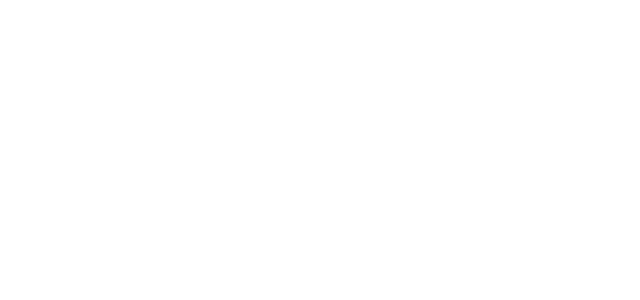
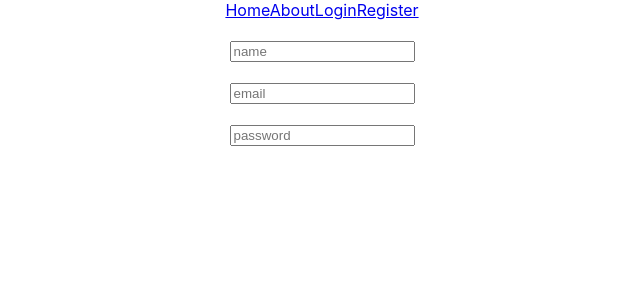
Before and after one commit to manuelgeek/first-react-app, a React (Create React App) app: page /register in a window 1280 px wide. Before the commit this address had no page. Shown: the top 300 px of the page, without its empty margins (318-958 px from the left). Built offline with nearby package versions, Linux system fonts and the light colour scheme.

Commit message:
added sign up page

```diff
--- a/src/App.js
+++ b/src/App.js
@@ -7,6 +7,7 @@
       <Link className={'nav'} to="/">Home</Link>
       <Link className={'nav'} to="about">About</Link>
       <Link className={'nav'} to="login">Login</Link>
+      <Link className={'nav'} to="register">Register</Link>
       <Outlet />
     </div>
   );
--- a/src/index.js
+++ b/src/index.js
@@ -11,6 +11,7 @@
 import App from "./App";
 import About from "./views/About";
 import Login from "./views/Login";
+import Register from "./views/Register";
 
 ReactDOM.render(
   <React.StrictMode>
@@ -20,6 +21,7 @@
           <Route index path="/" element={<Home />} />
           <Route index path="/about" element={<About />} />
           <Route index path="/login" element={<Login />} />
+          <Route index path="/register" element={<Register />} />
         </Route>
       </Routes>
     </BrowserRouter>
--- /dev/null
+++ b/src/views/Register.js
@@ -0,0 +1,16 @@
+import React from 'react';
+
+function Register(props) {
+  return (
+    <div>
+      <br/>
+      <form action="">
+        <input type="text" name="" id="" placeholder={'name'}/> <br/><br/>
+        <input type="email" name="" id="" placeholder={'email'}/> <br/><br/>
+        <input type="password" name="" id="" placeholder={'password'}/> <br/><br/>
+      </form>
+    </div>
+  );
+}
+
+export default Register;
```
